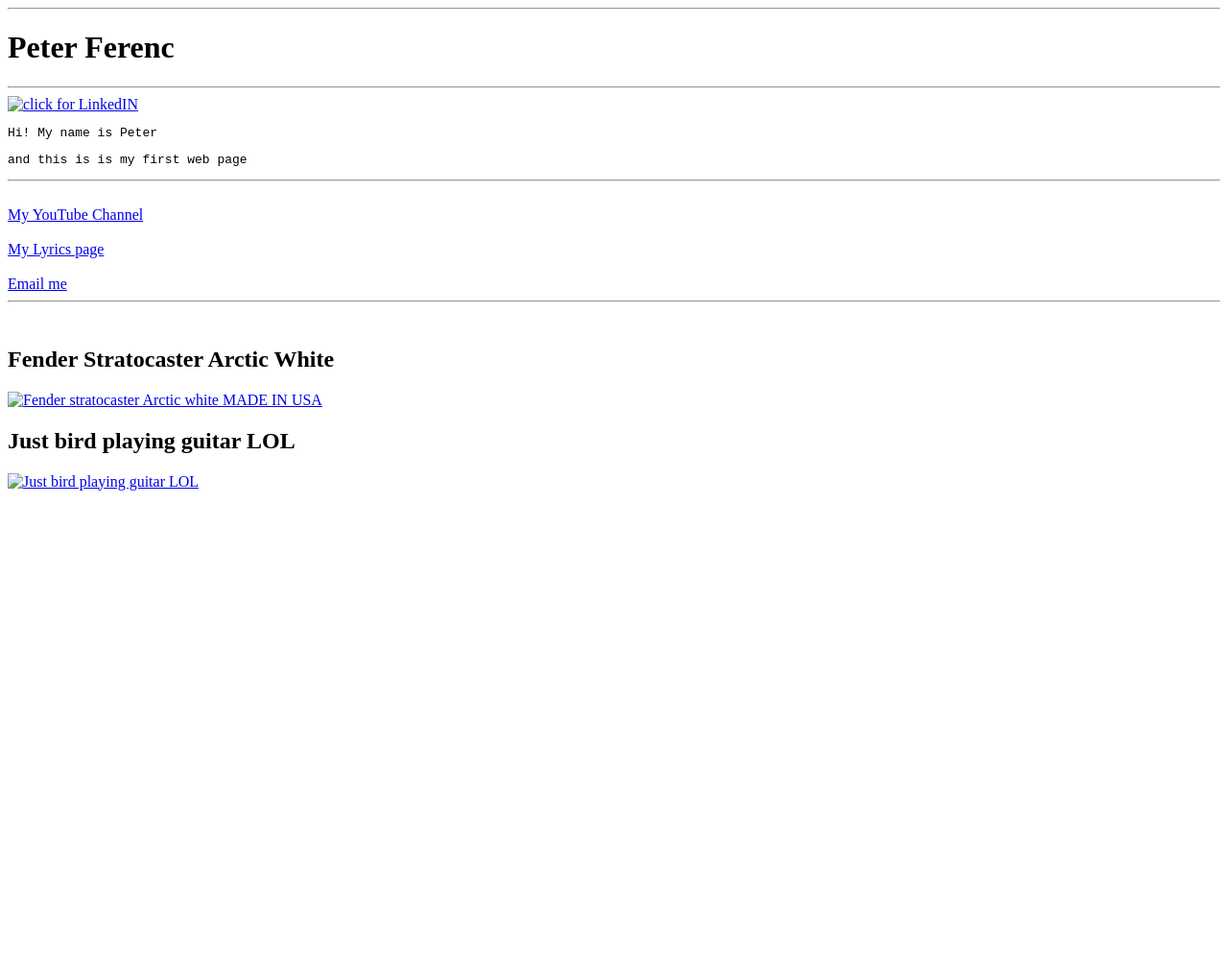
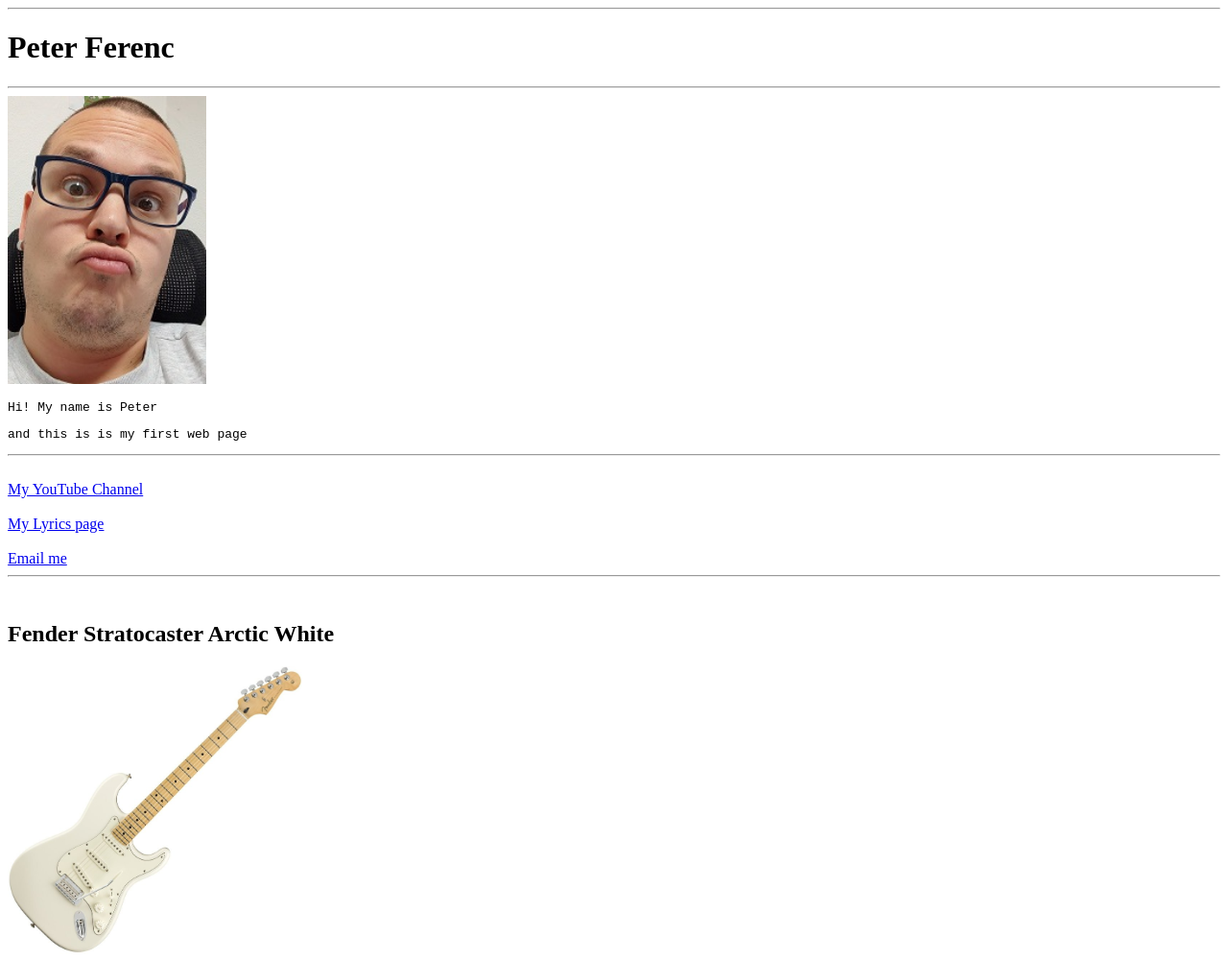
Before and after one commit to Kuffor/mywebpage, a plain HTML site: page index.html in a window 1280 px wide. Shown: the top 1000 px of the page at 96% size. Before the commit the page ends 800 px from the top, so only its background shows below. Drawn offline with Linux system fonts and the light colour scheme; the site is published under a folder, as on GitHub Pages, so addresses that start at the root find nothing.

Commit message:
Update index.html

```diff
--- a/index.html
+++ b/index.html
@@ -17,7 +17,7 @@
 
         <a href="https://www.linkedin.com/in/peter-ferenc-8399b315a/?originalSubdomain=sk"
         target="blank">
-        <img src="/Images/ja.jpg"
+        <img src="Images/ja.jpg"
         height="300"
         title="click for LinkedIN">
         </a>
@@ -66,7 +66,7 @@
         <a href="https://sk.wikipedia.org/wiki/Fender_Stratocaster"
              target="_blank">
 
-            <img src="/images/stratocaster.jpg"
+            <img src="images/stratocaster.jpg"
             height="300"
             title="Fender stratocaster Arctic white MADE IN USA">
 
@@ -76,7 +76,7 @@
 
             <a href="https://en.wikipedia.org/wiki/Parrot"
             target="_blank">
-            <img src="/Images/bird.gif"
+            <img src="Images/bird.gif"
             height="300"
             title="Just bird playing guitar LOL">
 
```
